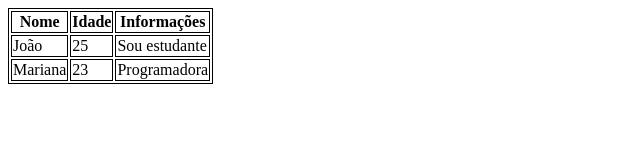
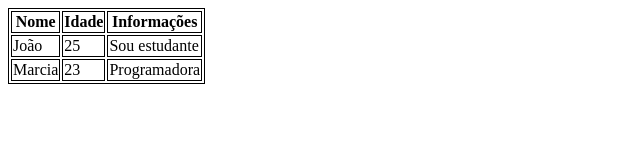
Before and after one commit to luizcalves/aula-tabela, a plain HTML site: page index.html in a window 1280 px wide. Shown: the whole page, without its empty margins (0-640 px from the left). Drawn offline with Linux system fonts and the light colour scheme.

Commit message:
Mariana foi substituida por Marcia

```diff
--- a/index.html
+++ b/index.html
@@ -21,7 +21,7 @@
             <td>25</td>
             <td>Sou estudante</td>
             <tr>
-                <td>Mariana</td>
+                <td>Marcia</td>
                 <td>23</td>
                 <td>Programadora</td>
             </tr>
```
